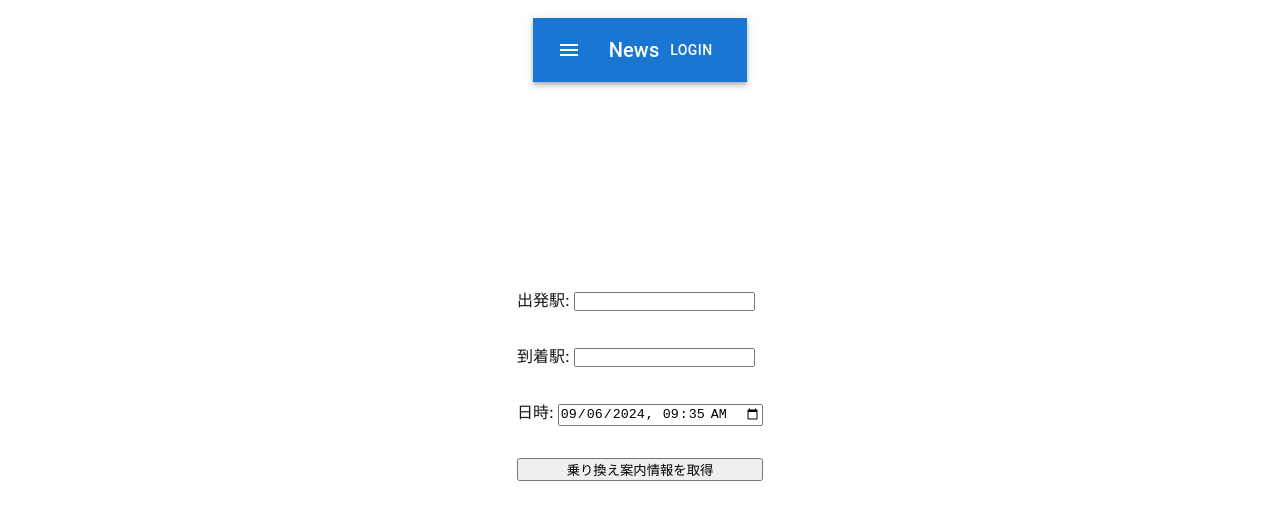
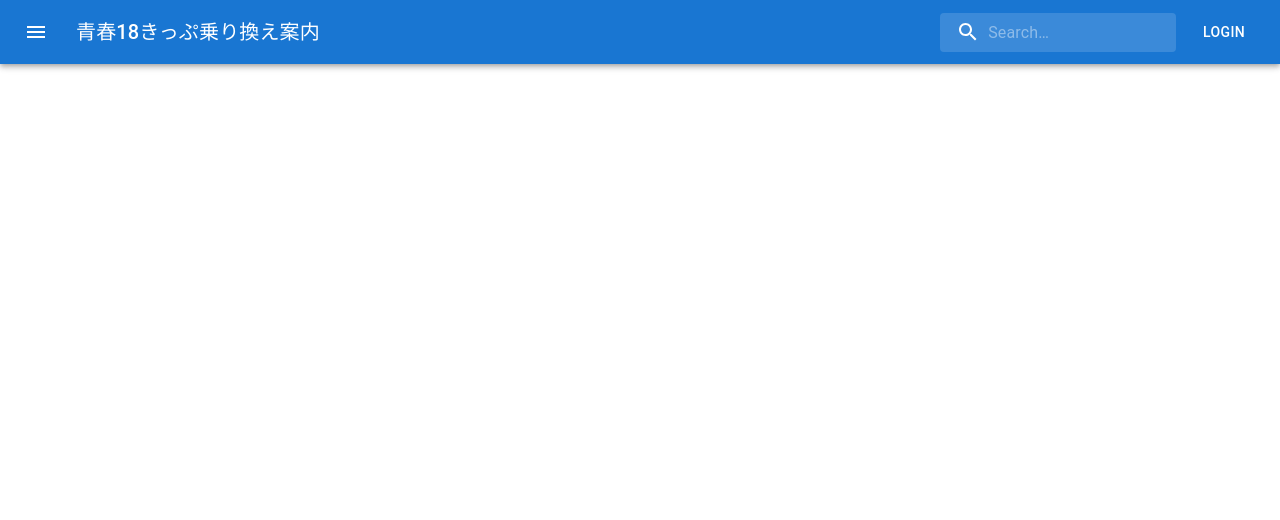
Before and after one commit to Tomohiro-Akinaga/TrekTrip, a Next.js app in the folder frontend/: page / in a window 1280 px wide. Shown: the top 520 px of the page. Built offline with nearby package versions, Linux system fonts and the light colour scheme.

Commit message:
ヘッダー作成

```diff
--- a/frontend/src/app/layout.tsx
+++ b/frontend/src/app/layout.tsx
@@ -2,6 +2,7 @@
 import localFont from "next/font/local";
 import "./globals.css";
 import { UserProvider } from "@auth0/nextjs-auth0/client";
+import Header from "@/components/organisms/Header";
 
 const geistSans = localFont({
   src: "./fonts/GeistVF.woff",
@@ -28,6 +29,7 @@
     <html lang="en">
       <UserProvider>
         <body className={`${geistSans.variable} ${geistMono.variable}`}>
+          <Header />
           {children}
         </body>
       </UserProvider>
--- a/frontend/src/app/page.module.css
+++ b/frontend/src/app/page.module.css
@@ -14,7 +14,7 @@
   grid-template-rows: 20px 1fr 20px;
   align-items: center;
   justify-items: center;
-  min-height: 100svh;
+  /* min-height: 100svh; */
   padding: 40px;
   font-family: var(--font-geist-sans);
 }
--- a/frontend/src/app/page.tsx
+++ b/frontend/src/app/page.tsx
@@ -10,6 +10,7 @@
 import Icon from "@/components/atoms/Icon";
 import StepperBox from "@/components/molecules/box/StepperBox";
 import Header from "@/components/organisms/Header";
+import HomePage from "@/components/pages";
 
 type TransiteType = {
   station: string;
@@ -67,13 +68,8 @@
 
   return (
     <div className={styles.page}>
-      <Header />
       <main className={styles.main}>
-        <TypeText onChange={handleChangeDeparture}>出発駅: </TypeText>
-        <TypeText onChange={handleChangeArrival}>到着駅: </TypeText>
-        <SelectDateTime onChange={handleChangeDateTime}>日時: </SelectDateTime>
-        <button onClick={handleClick}>乗り換え案内情報を取得</button>
-        <TransiteBox />
+        <HomePage />
       </main>
     </div>
   );
--- a/frontend/src/components/organisms/Header/index.tsx
+++ b/frontend/src/components/organisms/Header/index.tsx
@@ -1,3 +1,5 @@
+"use client";
+
 import * as React from "react";
 import AppBar from "@mui/material/AppBar";
 import Box from "@mui/material/Box";
@@ -6,10 +8,52 @@
 import Button from "@mui/material/Button";
 import IconButton from "@mui/material/IconButton";
 import MenuIcon from "@mui/icons-material/Menu";
+import { styled, alpha } from "@mui/material/styles";
+import InputBase from "@mui/material/InputBase";
+import SearchIcon from "@mui/icons-material/Search";
 
 const Header = () => {
+  const Search = styled("div")(({ theme }) => ({
+    position: "relative",
+    borderRadius: theme.shape.borderRadius,
+    backgroundColor: alpha(theme.palette.common.white, 0.15),
+    "&:hover": {
+      backgroundColor: alpha(theme.palette.common.white, 0.25),
+    },
+    marginRight: theme.spacing(2),
+    marginLeft: 0,
+    width: "100%",
+    [theme.breakpoints.up("sm")]: {
+      marginLeft: theme.spacing(3),
+      width: "auto",
+    },
+  }));
+
+  const SearchIconWrapper = styled("div")(({ theme }) => ({
+    padding: theme.spacing(0, 2),
+    height: "100%",
+    position: "absolute",
+    pointerEvents: "none",
+    display: "flex",
+    alignItems: "center",
+    justifyContent: "center",
+  }));
+
+  const StyledInputBase = styled(InputBase)(({ theme }) => ({
+    color: "inherit",
+    "& .MuiInputBase-input": {
+      padding: theme.spacing(1, 1, 1, 0),
+      // vertical padding + font size from searchIcon
+      paddingLeft: `calc(1em + ${theme.spacing(4)})`,
+      transition: theme.transitions.create("width"),
+      width: "100%",
+      [theme.breakpoints.up("md")]: {
+        width: "20ch",
+      },
+    },
+  }));
+
   return (
-    <Box sx={{ flexGrow: 1 }}>
     <AppBar position="static">
       <Toolbar>
         <IconButton
@@ -21,13 +65,21 @@
         >
           <MenuIcon />
         </IconButton>
-          <Typography variant="h6" component="div" sx={{ flexGrow: 1 }}>
-            News
+        <Typography variant="h6" sx={{ flexGrow: 1 }}>
+          青春18きっぷ乗り換え案内
         </Typography>
+        <Search>
+          <SearchIconWrapper>
+            <SearchIcon />
+          </SearchIconWrapper>
+          <StyledInputBase
+            placeholder="Search…"
+            inputProps={{ "aria-label": "search" }}
+          />
+        </Search>
         <Button color="inherit">Login</Button>
       </Toolbar>
     </AppBar>
-    </Box>
   );
 };
 
--- /dev/null
+++ b/frontend/src/components/pages/index.tsx
@@ -0,0 +1,8 @@
+import React from "react";
+import HomeLayout from "../templates/HomeLayout";
+
+const HomePage = () => {
+  return <HomeLayout />;
+};
+
+export default HomePage;
--- /dev/null
+++ b/frontend/src/components/templates/HomeLayout/index.module.css
@@ -0,0 +1,2 @@
+.wrapper {
+}
--- /dev/null
+++ b/frontend/src/components/templates/HomeLayout/index.tsx
@@ -0,0 +1,9 @@
+import React, { PropsWithChildren } from "react";
+
+interface Props {}
+
+const HomeLayout = ({ children }: PropsWithChildren<Props>) => {
+  return <div>{children}</div>;
+};
+
+export default HomeLayout;
```
Also changed, not shown: 1 other file (tests, documents, lock files or other folders). Lines whose indentation alone changed are shown as unchanged.
